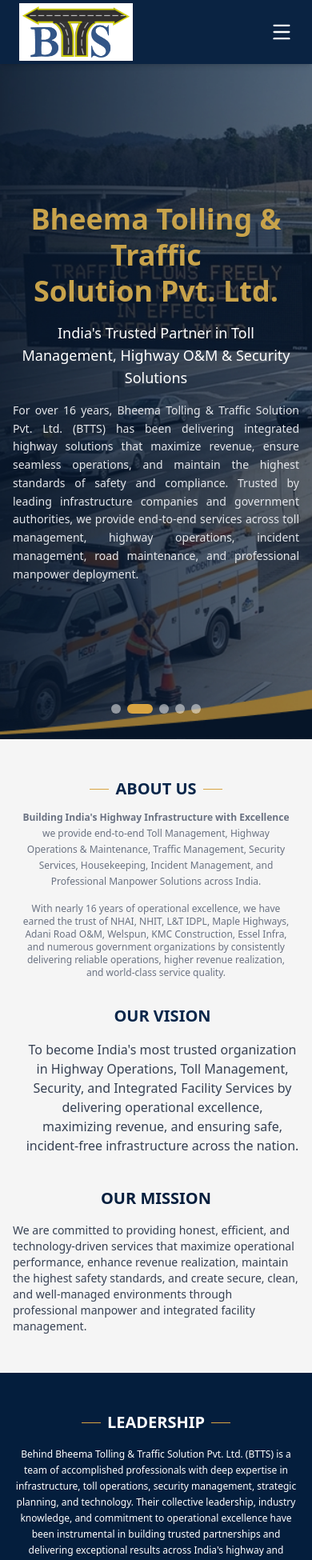
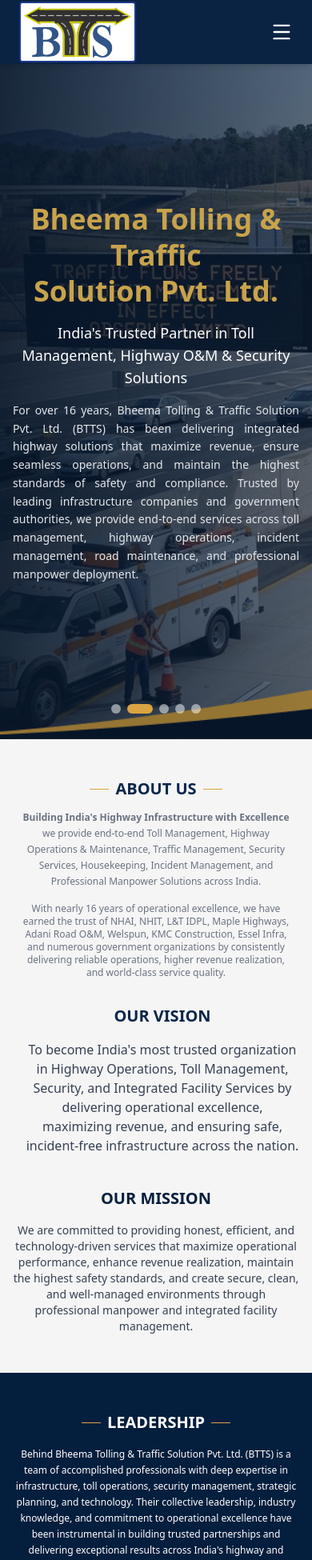
Before and after one commit to westhilldeveloper/bheema, a Next.js app: page /Tolling in a window 390 px wide. Shown: the top 1950 px of the page at 80% size. Built offline with nearby package versions, Linux system fonts and the light colour scheme.

Commit message:
alignment fixes

```diff
--- a/app/Tolling/components/About.js
+++ b/app/Tolling/components/About.js
@@ -54,7 +54,7 @@
               OUR MISSION
             </h3>
 
-            <div className="space-y-4 sm:space-y-5 md:space-y-6">
+            <div className="space-y-4 sm:space-y-5 text-center sm:text-left md:space-y-6">
               {missionPoints.map((point, index) => (
                 <div
                   key={index}
--- a/app/Tolling/components/ClientsDetails.jsx
+++ b/app/Tolling/components/ClientsDetails.jsx
@@ -32,7 +32,7 @@
         <p className="mx-auto max-w-full text-center font-bold  text-[12px] leading-[1.35] text-[#4a4a4a] md:text-[14px]">
           Delivering Excellence for India's Leading Infrastructure Organizations
         </p>
-        <p className="mx-auto max-w-full text-centermy-12 text-[12px] leading-[1.35] text-[#4a4a4a] md:text-[14px]">
+        <p className="mx-auto max-w-full text-centermy-12 text-justify text-[12px] leading-[1.35] text-[#4a4a4a] md:text-[14px]">
           Our clients are at the core of everything we do at Bhim Secure Solutions. Over the years, we have built strong and lasting relationships with reputed organizations across infrastructure, construction, government, and private sectors. Our client portfolio reflects trust, reliability, and consistent service delivery, as we continue to support companies with tailored manpower solutions that meet their operational needs. We take pride in partnering with industry leaders and contributing to their success through our commitment to quality, professionalism, and long-term collaboration.
         </p>
 
--- a/app/Tolling/components/Leadership.jsx
+++ b/app/Tolling/components/Leadership.jsx
@@ -20,7 +20,7 @@
     <p className="mt-0 text-[12px] leading-5 text-[#555] sm:text-[13px]">
       {service.designation}
     </p>
-    <p className="mt-4 text-[12px] leading-5 text-[#555] sm:text-[13px]">
+    <p className="mt-4 text-[12px] leading-5 text-justify md:text-center text-[#555] sm:text-[13px]">
       {service.description}
     </p>
   </div>
--- a/app/Tolling/components/Navbar.js
+++ b/app/Tolling/components/Navbar.js
@@ -55,7 +55,7 @@
     <header className="sticky top-0 z-50 bg-[#0A2342] text-white shadow-md">
       <div className="max-w-8xl mx-auto px-6 h-20 flex items-center justify-between">
         {/* Logo */}
-        <div className="flex bg-white p-1 items-center">
+        <div className="flex bg-white p-1 items-center rounded-sm border-2 border-blue-900">
           <Image
             src="/images/asset/logos/trolling.png"
             alt="Bheema Group Logo"
--- a/app/Tolling/components/OngoingProjects.jsx
+++ b/app/Tolling/components/OngoingProjects.jsx
@@ -109,7 +109,7 @@
                       <h3 className="text-[18px] font-medium leading-tight text-black md:text-[28px]">
                         {slide.title}
                       </h3>
-                      <p className="mt-3 max-w-full text-[10px] leading-[1.4] text-[#555] md:text-[14px]">
+                      <p className="mt-3 max-w-full text-[10px] text-justify leading-[1.4] text-[#555] md:text-[14px]">
                         {slide.description1}
                       </p>
                     </div>
--- a/app/Tolling/components/Services.jsx
+++ b/app/Tolling/components/Services.jsx
@@ -222,7 +222,7 @@
                     }}
                   >
                     {/* Description */}
-                    <p className="text-[14px] text-[#555] leading-6">
+                    <p className="text-[14px] text-[#555] text-justify leading-6">
                       {service.description}
                     </p>
 
```
